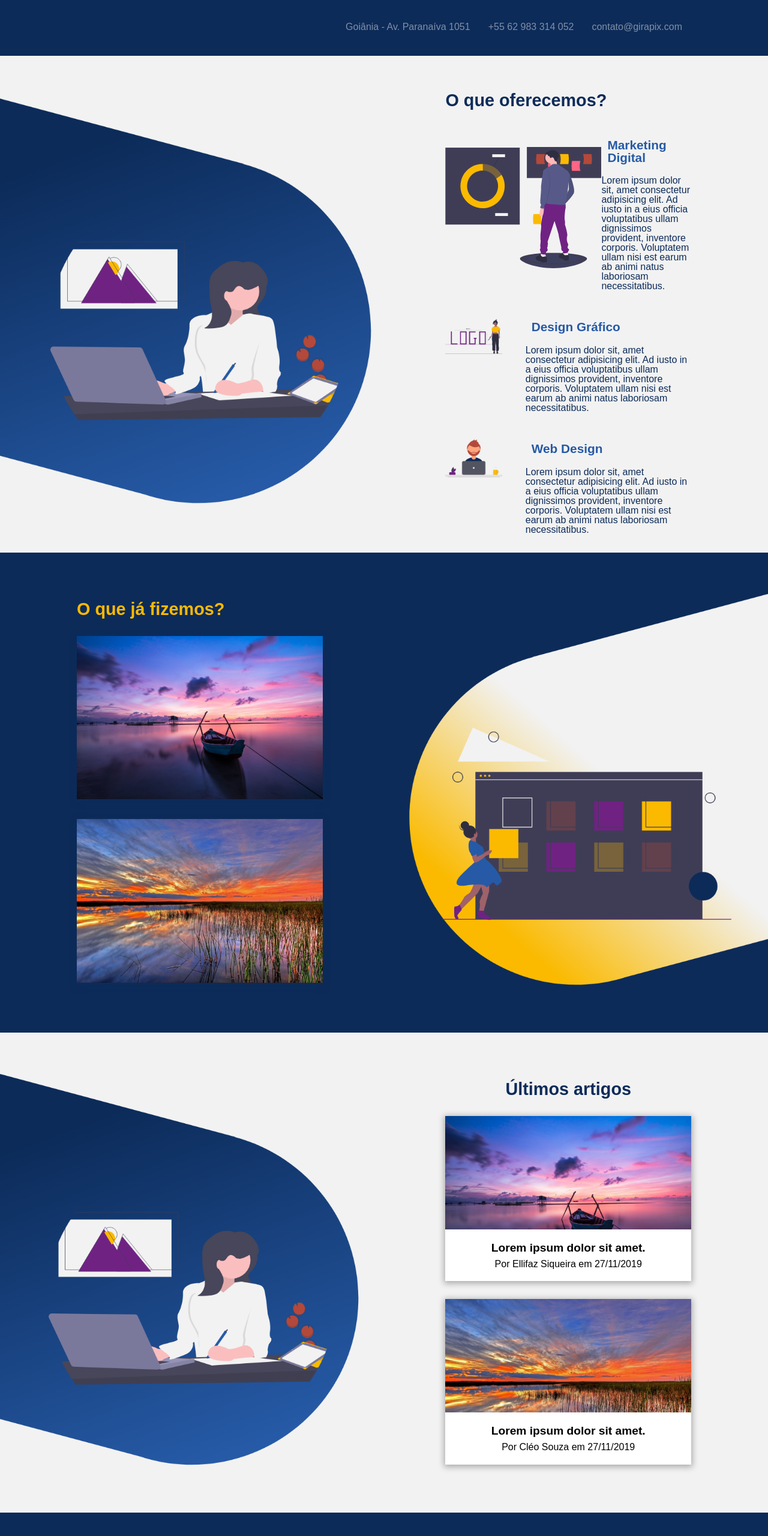
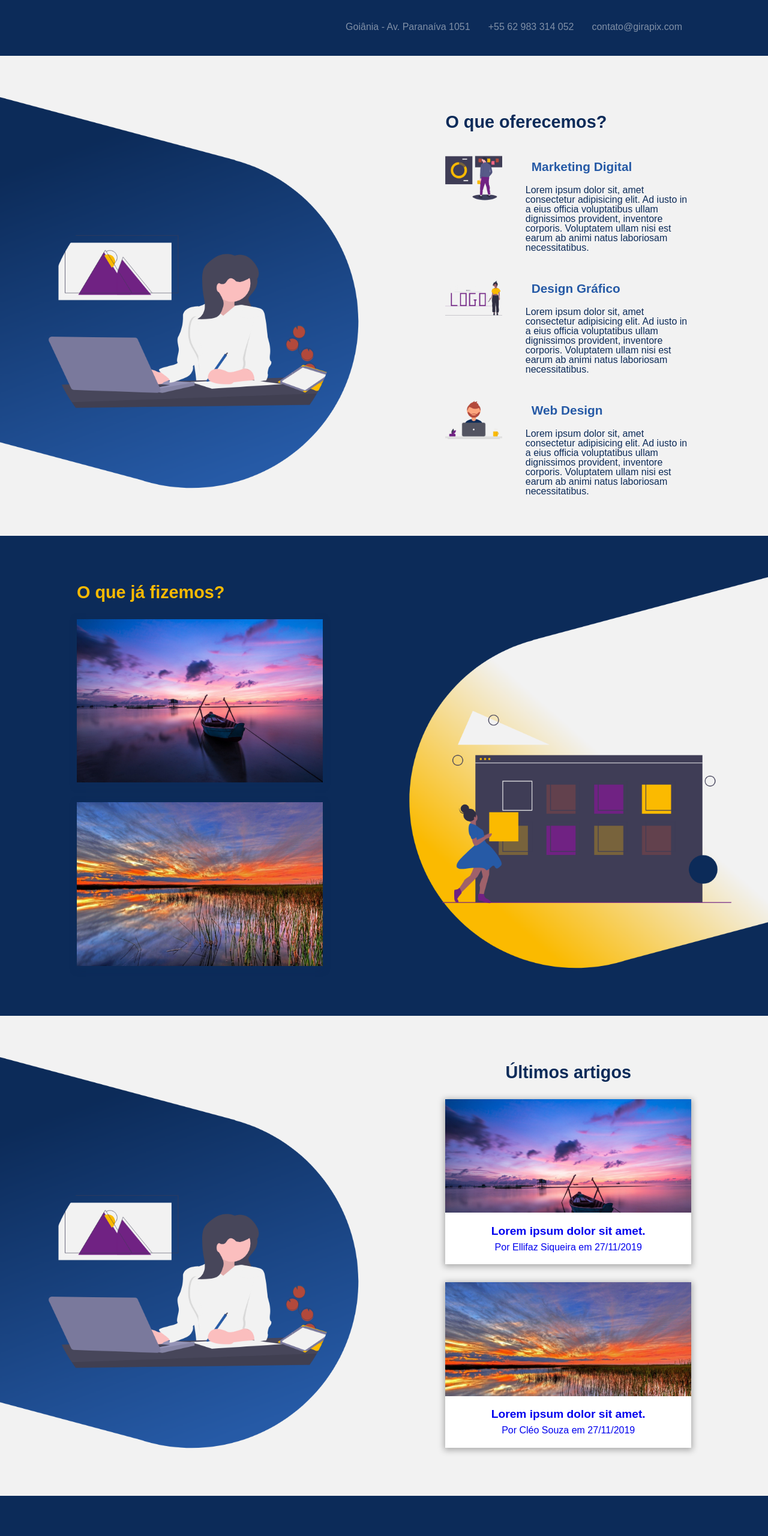
Before and after one commit to girapixweb/girapix, a website: page index.html in a window 1280 px wide. Shown: the part 707-3267 px from the top of the page at 60% size. Drawn offline with Linux system fonts and the light colour scheme; a web font is replaced by a local one.

Commit message:
correção dos links

```diff
--- a/index.html
+++ b/index.html
@@ -62,7 +62,7 @@
     <div class="homeSobreContent">
       <h2 class="dark-blue">O que oferecemos?</h2>
       <div class="homeSobreService">
-        <div class="sobreImg">
+        <div class="homeSobreImg">
           <img src="./assets/girapix/marketing.png" alt="Marketing Digital">
         </div>
         <div class="homeSobreText">
@@ -135,18 +135,22 @@
     <div class="homeBlogContent">
       <h2 class="dark-blue">Últimos artigos</h2>
       <div class="homeBlogPost">
+        <a href="#">
           <img src="./assets/girapix/img_1.png" alt="Thumb">
           <div class="homePostText">
             <h3>Lorem ipsum dolor sit amet.</h3>
             <h5>Por <span class="bold">Ellifaz Siqueira</span> em <span class="bold">27/11/2019</span></h5>
           </div>
+        </a>
       </div>
       <div class="homeBlogPost">
+        <a href="#">
           <img src="./assets/girapix/img_2.png" alt="Thumb">
           <div class="homePostText">
             <h3>Lorem ipsum dolor sit amet.</h3>
             <h5>Por <span class="bold">Cléo Souza</span> em <span class="bold">27/11/2019</span></h5>
           </div>
+        </a>
       </div>
     </div>
   </section>
```
Lines whose indentation alone changed are shown as unchanged.
